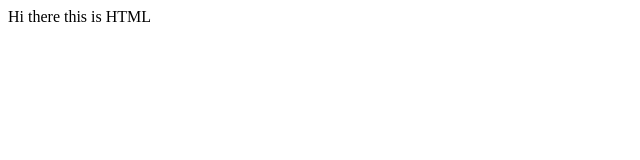
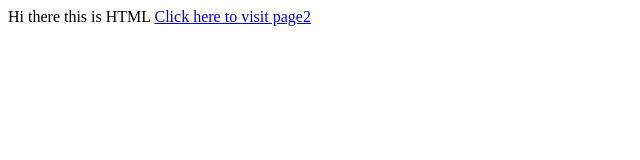
Before and after one commit to vipud/Hi, a plain HTML site: page index.html in a window 1280 px wide. Shown: the whole page, without its empty margins (0-640 px from the left). Drawn offline with Linux system fonts and the light colour scheme.

Commit message:
Update index.html

```diff
--- a/index.html
+++ b/index.html
@@ -1 +1,2 @@
 Hi there this is HTML
+<a href="page2.html">Click here to visit page2</a>
```
